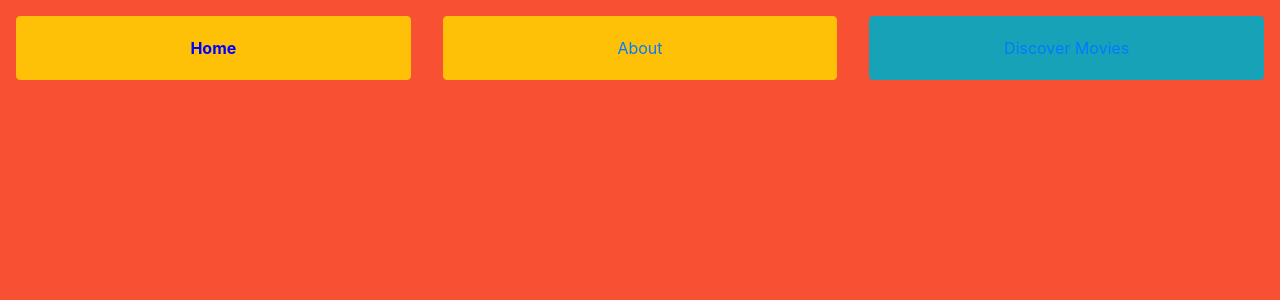
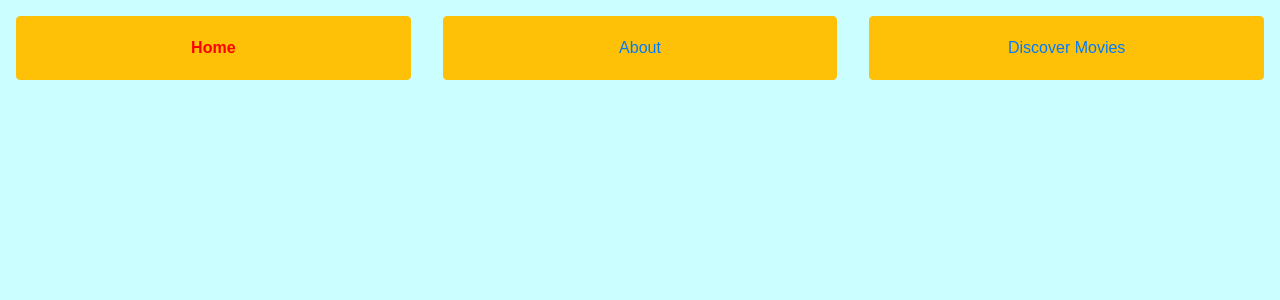
Before and after one commit to alexiordachescu/movie-searching-app, a React (Create React App) app: page / in a window 1280 px wide. Shown: the top 300 px of the page. Built offline with nearby package versions, Linux system fonts and the light colour scheme.

Commit message:
changed some styles

```diff
--- a/public/index.html
+++ b/public/index.html
@@ -29,7 +29,7 @@
   <body>
     <noscript>You need to enable JavaScript to run this app.</noscript>
     <div id="root"></div>
-    <body style="background: rgba(248, 80, 50, 1)"></body>
+    <body style="background-color: rgba(0, 255, 255, 0.205)"></body>
 
     <!--
       This HTML file is a template.
--- a/src/App.css
+++ b/src/App.css
@@ -2,6 +2,7 @@
   text-align: center;
   display: flex;
   flex-direction: column;
+  font-family: fantasy;
 }
 
 .App-logo {
--- a/src/components/NavBar.js
+++ b/src/components/NavBar.js
@@ -12,7 +12,7 @@ export default function NavBar() {
           exact={true}
           activeStyle={{
             fontWeight: "bold",
-            color: "blue",
+            color: "red",
           }}
         >
           Home
@@ -23,18 +23,18 @@ export default function NavBar() {
           to="/about"
           activeStyle={{
             fontWeight: "bold",
-            color: "blue",
+            color: "red",
           }}
         >
           About
         </NavLink>
       </Button>
-      <Button variant="info" className="Colored">
+      <Button variant="warning" className="Colored">
         <NavLink
           to="/discover"
           activeStyle={{
             fontWeight: "bold",
-            color: "blue",
+            color: "red",
           }}
         >
           Discover Movies
--- /dev/null
+++ b/src/pages/DiscoverMovies.css
@@ -0,0 +1,13 @@
+.Render {
+  display: flex;
+  margin-top: 5rem;
+}
+
+.Title {
+  flex: 3;
+  font-size: 2.5rem;
+  font-family: Impact, fantasy;
+}
+.Image {
+  flex: 1;
+}
--- a/src/pages/DiscoverMoviesPage.js
+++ b/src/pages/DiscoverMoviesPage.js
@@ -1,13 +1,13 @@
 import React, { useState } from "react";
 import axios from "axios";
 import Button from "react-bootstrap/Button";
+import "./DiscoverMovies.css";
 
 export default function DiscoverMoviesPage() {
   const [movies, setMovies] = useState([]);
   const [searchText, setSearchText] = useState("");
 
   async function fetchMovies() {
-    // setMovies({ status: "loading" });
     const queryParam = encodeURIComponent(searchText);
     const response = await axios.get(
       `http://www.omdbapi.com/?apikey=2b3a45b9&s=${queryParam}`
@@ -23,7 +23,7 @@ export default function DiscoverMoviesPage() {
 
   return (
     <div>
-      <h1>Discover some movies!</h1>
+      <h1>Discover some movies! Type in a keyword:</h1>
       <p>
         <input
           value={searchText}
@@ -36,10 +36,14 @@ export default function DiscoverMoviesPage() {
       <div>
         {movies.map((movie) => {
           return (
-            <div>
+            <div className="Render">
               {/* {movie.imdbID} */}
-              <h1>{movie.Title}</h1>;
-              <img src={movie.Poster} alt={movie.Title}></img>{" "}
+              <img
+                className="Image"
+                src={movie.Poster}
+                alt={movie.Title}
+              ></img>{" "}
+              <h2 className="Title">{movie.Title}</h2>
             </div>
           );
         })}
```
